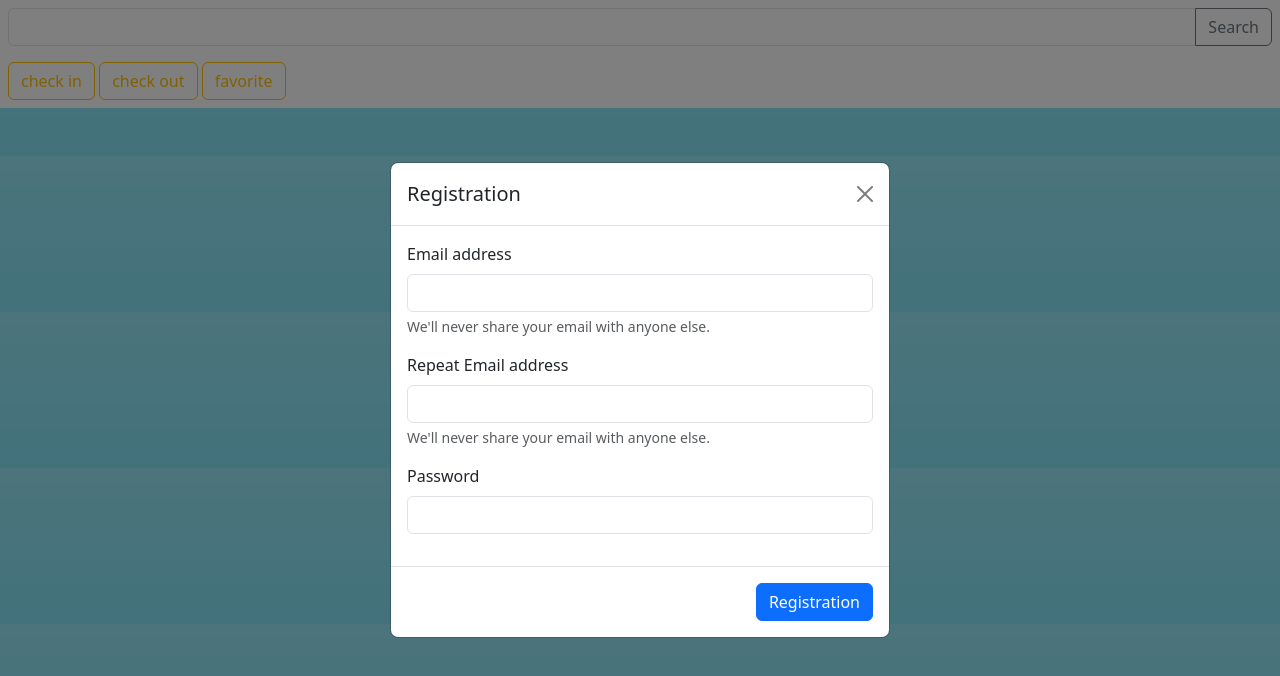
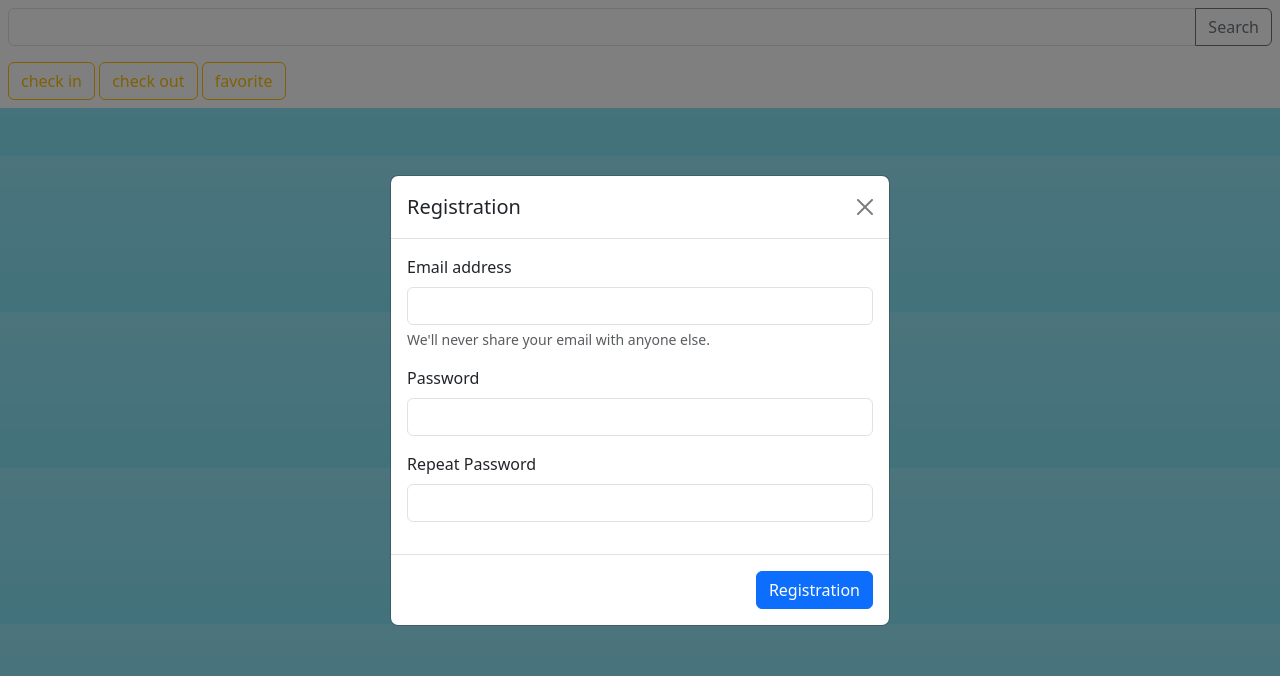
Before and after one commit to nightven/filmoteka, a website built with Parcel: page src/index.html in a window 1280 px wide. Both pictures are taken after a click on the button "check in". Built offline with nearby package versions, Linux system fonts and the light colour scheme; no server answers; files whose address does not match are found by name.

Commit message:
Update modals.html

```diff
--- a/src/partials/modals/modals.html
+++ b/src/partials/modals/modals.html
@@ -63,16 +63,16 @@
             <input type="email" class="form-control" id="registerInputEmail1" aria-describedby="emailHelp">
             <div id="emailHelp" class="form-text">We'll never share your email with anyone else.</div>
           </div>
-          <div class="mb-3">
-            <label for="exampleInputEmail1" class="form-label">Repeat Email address</label>
-            <input type="email" class="form-control" id="registerInputEmail2" aria-describedby="emailHelp">
-            <div id="emailHelp" class="form-text">We'll never share your email with anyone else.</div>
-          </div>
+
           <div class="mb-3">
             <label for="exampleInputPassword1" class="form-label">Password</label>
             <input type="password" class="form-control" id="registerInputPassword1">
           </div>
-        </form>
+
+ <div class="mb-3">
+            <label for="exampleInputPassword1" class="form-label">Repeat Password</label>
+            <input type="password" class="form-control" id="registerInputPassword1">
+          </div>        </form>
       </div>
       <div class="modal-footer">
         <button type="button" class="btn btn-primary">Registration</button>
```
